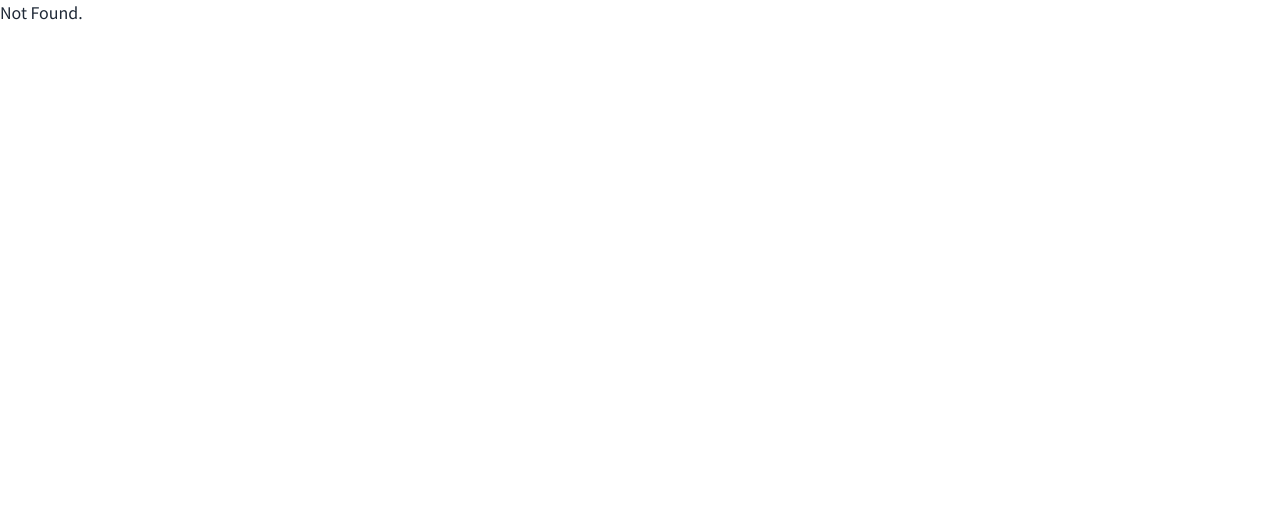
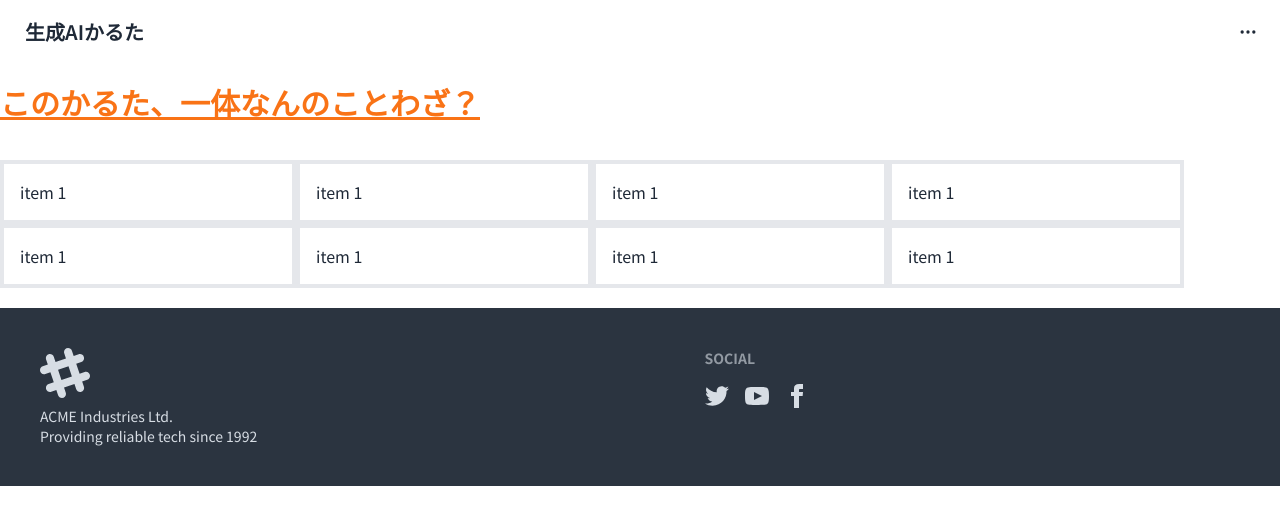
Before and after one commit to manji6/nextjs-deploy, a Next.js app: page /cardgame in a window 1280 px wide. Before the commit this address had no page. Shown: the top 524 px of the page. Built offline with nearby package versions, Linux system fonts and the light colour scheme.

Commit message:
cardgame page作成
とりあえずflexboxの可変横並びまで

```diff
--- /dev/null
+++ b/app/cardgame/footer.tsx
@@ -0,0 +1,62 @@
+export default function Footer(){
+  return (
+    <footer className="footer bg-neutral text-neutral-content p-10">
+  <aside>
+    <svg
+      width="50"
+      height="50"
+      viewBox="0 0 24 24"
+      xmlns="http://www.w3.org/2000/svg"
+      fillRule="evenodd"
+      clipRule="evenodd"
+      className="fill-current">
+      <path
+        d="M22.672 15.226l-2.432.811.841 2.515c.33 1.019-.209 2.127-1.23 2.456-1.15.325-2.148-.321-2.463-1.226l-.84-2.518-5.013 1.677.84 2.517c.391 1.203-.434 2.542-1.831 2.542-.88 0-1.601-.564-1.86-1.314l-.842-2.516-2.431.809c-1.135.328-2.145-.317-2.463-1.229-.329-1.018.211-2.127 1.231-2.456l2.432-.809-1.621-4.823-2.432.808c-1.355.384-2.558-.59-2.558-1.839 0-.817.509-1.582 1.327-1.846l2.433-.809-.842-2.515c-.33-1.02.211-2.129 1.232-2.458 1.02-.329 2.13.209 2.461 1.229l.842 2.515 5.011-1.677-.839-2.517c-.403-1.238.484-2.553 1.843-2.553.819 0 1.585.509 1.85 1.326l.841 2.517 2.431-.81c1.02-.33 2.131.211 2.461 1.229.332 1.018-.21 2.126-1.23 2.456l-2.433.809 1.622 4.823 2.433-.809c1.242-.401 2.557.484 2.557 1.838 0 .819-.51 1.583-1.328 1.847m-8.992-6.428l-5.01 1.675 1.619 4.828 5.011-1.674-1.62-4.829z"></path>
+    </svg>
+    <p>
+      ACME Industries Ltd.
+      <br />
+      Providing reliable tech since 1992
+    </p>
+  </aside>
+  <nav>
+    <h6 className="footer-title">Social</h6>
+    <div className="grid grid-flow-col gap-4">
+      <a>
+        <svg
+          xmlns="http://www.w3.org/2000/svg"
+          width="24"
+          height="24"
+          viewBox="0 0 24 24"
+          className="fill-current">
+          <path
+            d="M24 4.557c-.883.392-1.832.656-2.828.775 1.017-.609 1.798-1.574 2.165-2.724-.951.564-2.005.974-3.127 1.195-.897-.957-2.178-1.555-3.594-1.555-3.179 0-5.515 2.966-4.797 6.045-4.091-.205-7.719-2.165-10.148-5.144-1.29 2.213-.669 5.108 1.523 6.574-.806-.026-1.566-.247-2.229-.616-.054 2.281 1.581 4.415 3.949 4.89-.693.188-1.452.232-2.224.084.626 1.956 2.444 3.379 4.6 3.419-2.07 1.623-4.678 2.348-7.29 2.04 2.179 1.397 4.768 2.212 7.548 2.212 9.142 0 14.307-7.721 13.995-14.646.962-.695 1.797-1.562 2.457-2.549z"></path>
+        </svg>
+      </a>
+      <a>
+        <svg
+          xmlns="http://www.w3.org/2000/svg"
+          width="24"
+          height="24"
+          viewBox="0 0 24 24"
+          className="fill-current">
+          <path
+            d="M19.615 3.184c-3.604-.246-11.631-.245-15.23 0-3.897.266-4.356 2.62-4.385 8.816.029 6.185.484 8.549 4.385 8.816 3.6.245 11.626.246 15.23 0 3.897-.266 4.356-2.62 4.385-8.816-.029-6.185-.484-8.549-4.385-8.816zm-10.615 12.816v-8l8 3.993-8 4.007z"></path>
+        </svg>
+      </a>
+      <a>
+        <svg
+          xmlns="http://www.w3.org/2000/svg"
+          width="24"
+          height="24"
+          viewBox="0 0 24 24"
+          className="fill-current">
+          <path
+            d="M9 8h-3v4h3v12h5v-12h3.642l.358-4h-4v-1.667c0-.955.192-1.333 1.115-1.333h2.885v-5h-3.808c-3.596 0-5.192 1.583-5.192 4.615v3.385z"></path>
+        </svg>
+      </a>
+    </div>
+  </nav>
+</footer>
+  )
+}
--- /dev/null
+++ b/app/cardgame/header.tsx
@@ -0,0 +1,32 @@
+export default function Header() {
+  return (
+    <header>
+      <div className="navbar bg-base-100">
+        <div className="flex-1">
+          <a className="btn btn-ghost text-xl">生成AIかるた</a>
+        </div>
+        <div className="flex-none">
+          <div className="dropdown dropdown-end">
+            <button className="btn btn-square btn-ghost">
+              <svg
+                xmlns="http://www.w3.org/2000/svg"
+                fill="none"
+                viewBox="0 0 24 24"
+                className="inline-block h-5 w-5 stroke-current">
+                <path
+                  strokeLinecap="round"
+                  strokeLinejoin="round"
+                  strokeWidth="2"
+                  d="M5 12h.01M12 12h.01M19 12h.01M6 12a1 1 0 11-2 0 1 1 0 012 0zm7 0a1 1 0 11-2 0 1 1 0 012 0zm7 0a1 1 0 11-2 0 1 1 0 012 0z"></path>
+              </svg>
+            </button>
+            <ul tabIndex={0} className="p-2 w-52 shadow dropdown-content menu bg-base-100 rounded-box">
+              <li><a href="#">遊び方</a></li>
+              <li><a href="#">お問い合わせ</a></li>
+            </ul>
+          </div>
+        </div>
+      </div>
+    </header>
+  )
+}
--- /dev/null
+++ b/app/cardgame/page.tsx
@@ -0,0 +1,28 @@
+import Header from './header'
+import Footer from './footer'
+
+export default function Cardgame() {
+  return (
+    <div>
+      <Header></Header>
+      <div className="md:container md:mx-auto py-5">
+        <h1 className="text-3xl font-bold underline text-orange-500">
+          このかるた、一体なんのことわざ？
+        </h1>
+      </div>
+      <div className="md:container md:mx-auto py-5">
+        <div className="md:flex md:flex-wrap">
+          <div className="w-64 box-content p-4 border-4">item 1</div>
+          <div className="w-64 box-content p-4 border-4">item 1</div>
+          <div className="w-64 box-content p-4 border-4">item 1</div>
+          <div className="w-64 box-content p-4 border-4">item 1</div>
+          <div className="w-64 box-content p-4 border-4">item 1</div>
+          <div className="w-64 box-content p-4 border-4">item 1</div>
+          <div className="w-64 box-content p-4 border-4">item 1</div>
+          <div className="w-64 box-content p-4 border-4">item 1</div>
+        </div>
+      </div>
+      <Footer></Footer>
+    </div>
+  )
+}
--- a/app/layout.tsx
+++ b/app/layout.tsx
@@ -5,8 +5,8 @@
 import { Noto_Sans_JP } from 'next/font/google'
 
 export const metadata: Metadata = {
-  title: "This is title tag",
-  description: "this is description",
+  title: "(Default title tag)",
+  description: "(Default description tag)",
 };
 
 const notoSansJP = Noto_Sans_JP({
```
